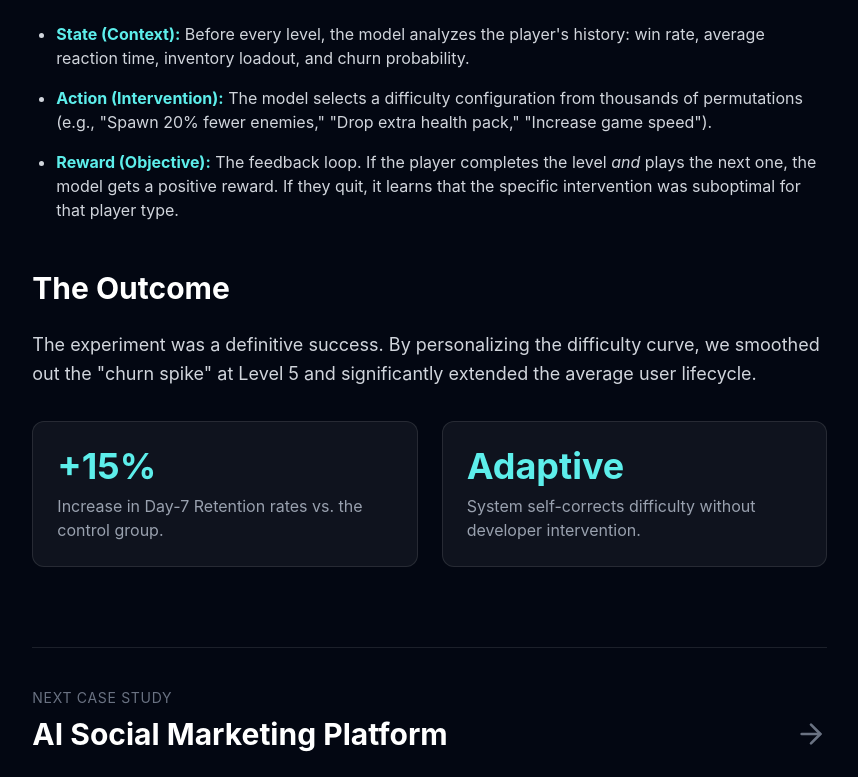
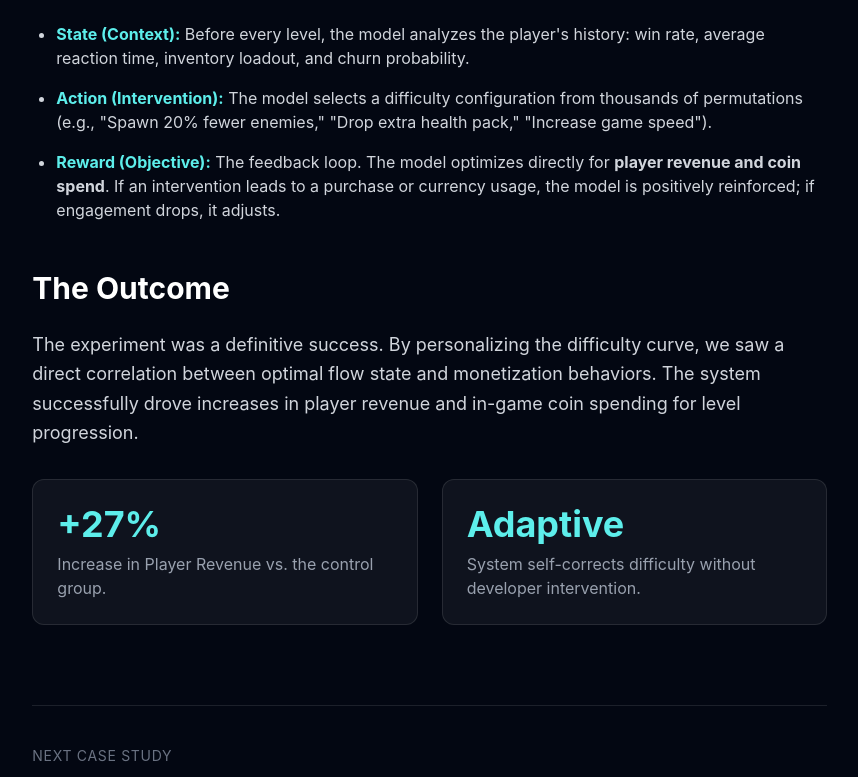
Before and after one commit to YohanMedalsy/advaiser-website, a React (Vite) app: page /portfolio/spaceplay in a window 1280 px wide. Shown: the part 2169-2946 px from the top of the page, without its empty margins (421-1279 px from the left). Built offline with nearby package versions, Linux system fonts and the light colour scheme.

Commit message:
content: update mobile gaming case study with revenue/coin-spend KPIs

```diff
--- a/src/pages/CaseStudySpacePlay.jsx
+++ b/src/pages/CaseStudySpacePlay.jsx
@@ -9,8 +9,8 @@ const CaseStudySpacePlay = () => {
             heroImage="/images/spaceplay.png"
             stats={[
                 { label: "Retention Uplift", value: "+15%" },
-                { label: "Optimization Factor", value: "8.7x" },
-                { label: "User Sessions", value: "43K+" }
+                { label: "Player Revenue Uplift", value: "27%" },
+                { label: "Coin Spend", value: "+50%" }
             ]}
             tags={["Reinforcement Learning", "Contextual Bandits", "PySpark", "A/B Testing", "Data Science"]}
             nextLink="/portfolio/oktopost"
@@ -46,7 +46,7 @@ const CaseStudySpacePlay = () => {
                         <strong className="text-primary">Action (Intervention):</strong> The model selects a difficulty configuration from thousands of permutations (e.g., "Spawn 20% fewer enemies," "Drop extra health pack," "Increase game speed").
                     </li>
                     <li>
-                        <strong className="text-primary">Reward (Objective):</strong> The feedback loop. If the player completes the level <em>and</em> plays the next one, the model gets a positive reward. If they quit, it learns that the specific intervention was suboptimal for that player type.
+                        <strong className="text-primary">Reward (Objective):</strong> The feedback loop. The model optimizes directly for <strong>player revenue and coin spend</strong>. If an intervention leads to a purchase or currency usage, the model is positively reinforced; if engagement drops, it adjusts.
                     </li>
                 </ul>
             </section>
@@ -54,12 +54,12 @@ const CaseStudySpacePlay = () => {
             <section>
                 <h2 className="text-3xl font-bold text-white mb-6">The Outcome</h2>
                 <p className="text-gray-300 leading-relaxed text-lg">
-                    The experiment was a definitive success. By personalizing the difficulty curve, we smoothed out the "churn spike" at Level 5 and significantly extended the average user lifecycle.
+                    The experiment was a definitive success. By personalizing the difficulty curve, we saw a direct correlation between optimal flow state and monetization behaviors. The system successfully drove increases in player revenue and in-game coin spending for level progression.
                 </p>
                 <div className="grid grid-cols-1 md:grid-cols-2 gap-6 mt-8">
                     <div className="bg-white/5 p-6 rounded-xl border border-white/10">
-                        <div className="text-4xl font-bold text-primary mb-2">+15%</div>
-                        <div className="text-gray-400">Increase in Day-7 Retention rates vs. the control group.</div>
+                        <div className="text-4xl font-bold text-primary mb-2">+27%</div>
+                        <div className="text-gray-400">Increase in Player Revenue vs. the control group.</div>
                     </div>
                     <div className="bg-white/5 p-6 rounded-xl border border-white/10">
                         <div className="text-4xl font-bold text-primary mb-2">Adaptive</div>
```
